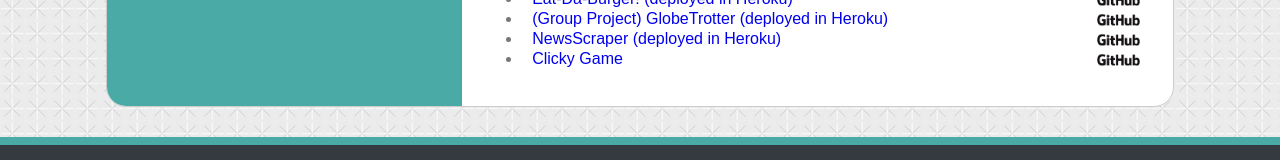
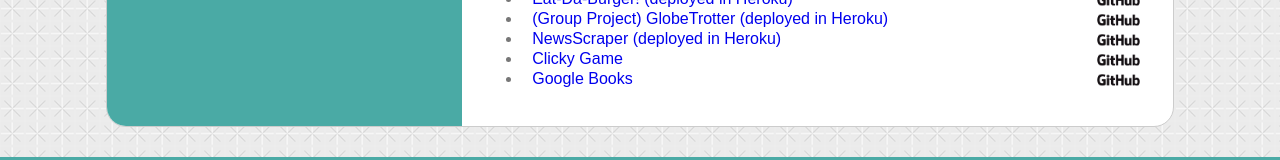
Before and after one commit to koufongso/portfolio, a plain HTML site: page index.html in a window 1280 px wide. Shown: the part 679-839 px from the top of the page. Drawn offline with Linux system fonts and the light colour scheme.

Commit message:
added Google-Books project

```diff
--- a/index.html
+++ b/index.html
@@ -145,6 +145,10 @@
                                     <a href="https://github.com/koufongso/clicky-game" target="_blank"><img
                                             class="link-project" src="assets/images/GitHub_Logo.png"></a></li>
 
+                                <li class="clearfix"><a href="https://google-books-hw-04262020.herokuapp.com/"
+                                        target="_blank">Google Books</a>
+                                    <a href="https://github.com/koufongso/Google-Books" target="_blank"><img
+                                            class="link-project" src="assets/images/GitHub_Logo.png"></a></li>
                             </ul>
                         </div>
                     </section>
```
